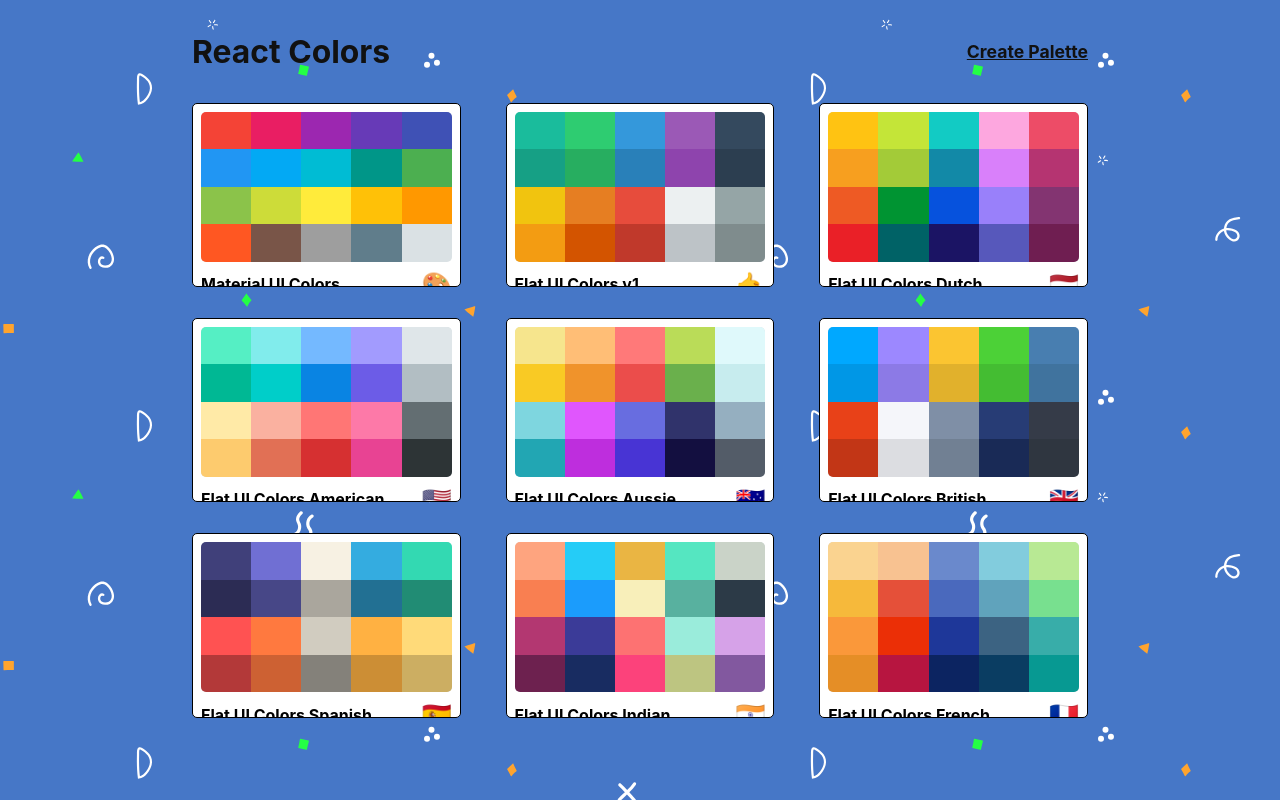
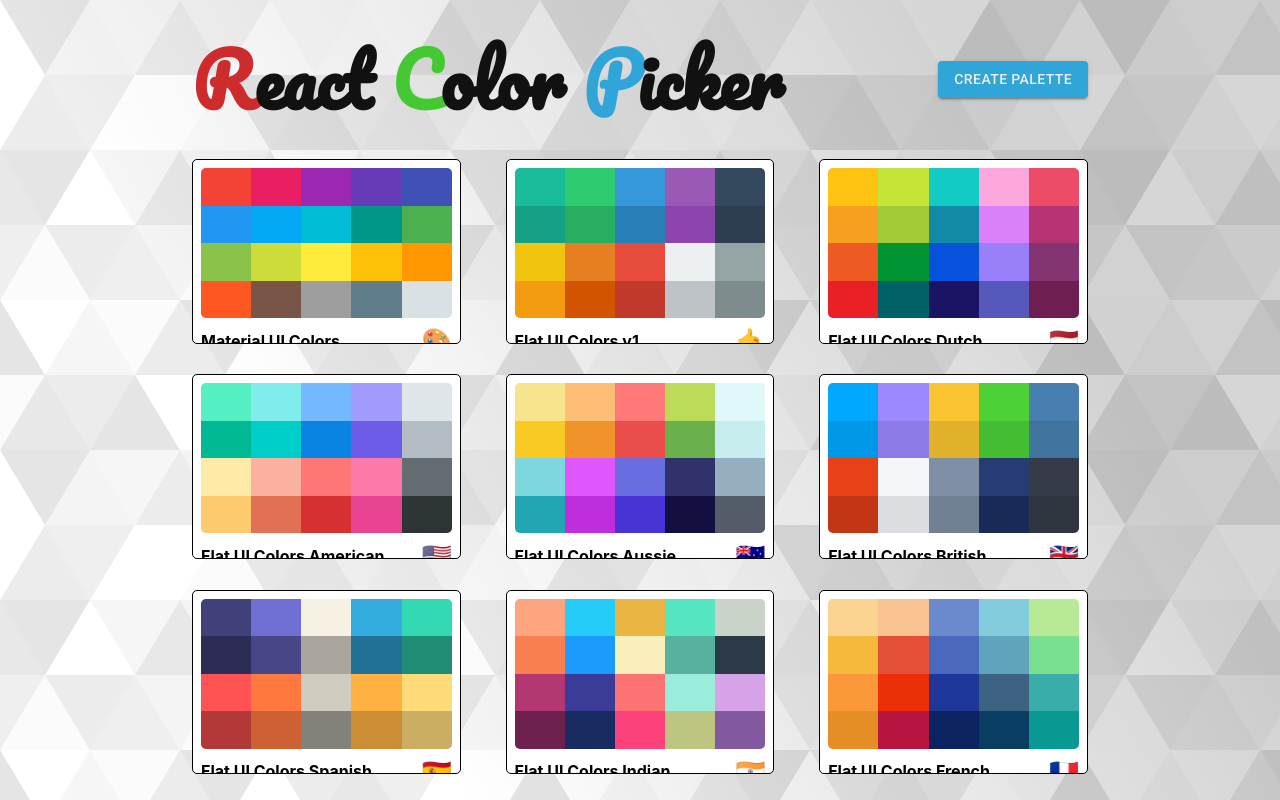
Before and after one commit to Ferakan/massive_color_project, a React (Create React App) app: page / in a window 1280 px wide. Built offline with nearby package versions, Linux system fonts and the light colour scheme.

Commit message:
Minor Styling changes

```diff
--- a/public/index.html
+++ b/public/index.html
@@ -8,6 +8,7 @@
       href="https://fonts.googleapis.com/css?family=Roboto:100,400,500"
       rel="stylesheet"
     />
+    <link href="https://fonts.googleapis.com/css?family=Pacifico&display=swap" rel="stylesheet">
     <meta name="theme-color" content="#000000" />
     <meta
       name="description"
--- a/src/App/PaletteList/PaletteList.js
+++ b/src/App/PaletteList/PaletteList.js
@@ -10,6 +10,7 @@ import List from '@material-ui/core/List';
 import ListItem from '@material-ui/core/ListItem';
 import ListItemText from '@material-ui/core/ListItemText';
 import ListItemAvatar from '@material-ui/core/ListItemAvatar';
+import Button from "@material-ui/core/Button";
 import CheckIcon from '@material-ui/icons/Check';
 import CloseIcon from '@material-ui/icons/Close';
 import { blue, red } from '@material-ui/core/colors';
@@ -52,10 +53,17 @@ class PaletteList extends Component {
       <div className={classes.root}>
         <div className={classes.container}>
           <nav className={classes.nav}>
-            <h1>React Colors</h1>
-            <Link to="/palette/new">
-              Create Palette
-            </Link>
+            <h1 className={classes.title}>
+              <span className={classes.letterR}>R</span>eact <span className={classes.letterC}>C</span>olor <span className={classes.letterP}>P</span>icker
+            </h1>
+            <Button
+              className={classes.createBtn}
+              variant="contained"
+            >
+              <Link to="/palette/new">
+                Create Palette
+              </Link>
+            </Button>
           </nav>
           <TransitionGroup className={classes.palette}>
             { palettes.map(palette => (
--- a/src/App/PaletteList/PaletteListStyles.js
+++ b/src/App/PaletteList/PaletteListStyles.js
@@ -46,9 +46,40 @@ export default {
     color: "#111",
     fontWeight: "700",
     fontSize: "1.7rem",
+    [sizes.down("md")]: {
+      flexDirection: "column",
+      marginBottom: "2rem"
+    },
+  },
+  title: {
+    fontFamily: "'Pacifico', cursive",
+    fontSize: "4.5rem",
+    color: "#111",
+    margin: "1rem 0",
+    [sizes.down("md")]: {
+      textAlign: "center"
+    },
+    [sizes.down("xs")]: {
+      fontSize: "4rem"
+    },
+  },
+  letterR: {
+    color: "#cd2b2c"
+  },
+  letterC: {
+    color: "#45c932"
+  },
+  letterP: {
+    color: "#2fa5d8"
+  },
+  createBtn: {
+    backgroundColor: "#2fa5d8",
     "& a": {
-      color: "#111",
-      fontSize: "1.1rem",
+      textDecoration: "none",
+      color: "#eee"
+    },
+    "&:hover": {
+      backgroundColor: "#1e698c",
     }
   },
   palette: {
```
Also changed, not shown: src/App/Utils/Backgrounds/Colorful-Stingrays.svg (deleted), src/App/Utils/Backgrounds/bg.svg.
